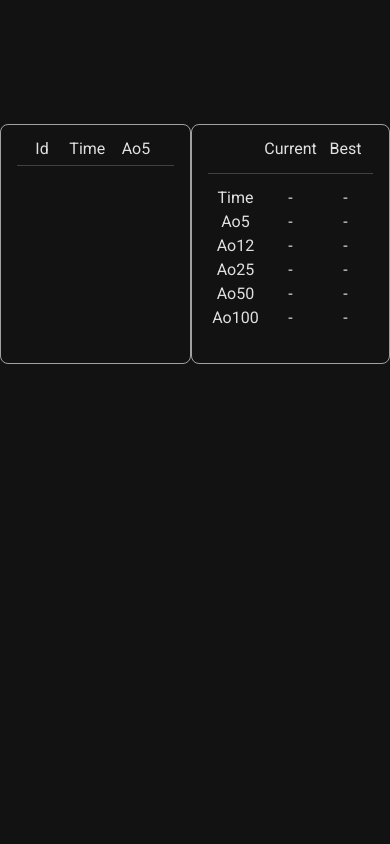
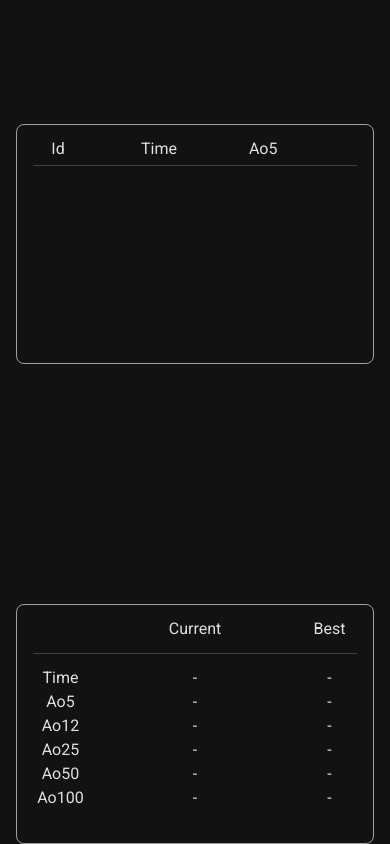
Before and after one commit to rshd0/RubikTimer, a plain HTML site: page index.html in a window 390 px wide. Shown: the part 720-1564 px from the top of the page. Before the commit the page ends 1244 px from the top, so only its background shows below. Drawn offline with Linux system fonts and the light colour scheme.

Commit message:
Improve responsive behavior: adjust font sizes in media queries, flex layout, and container padding

```diff
--- a/style/style.css
+++ b/style/style.css
@@ -66,6 +66,8 @@ body{
     max-width: 1280px;
     margin: 0 auto;
     z-index: 2;
+    padding-right: 16px;
+    padding-left: 16px;
 }
 
 .wrapper{
@@ -195,7 +197,9 @@ body{
 
 .solve-more-info{
     display: flex;
-    justify-content: space-between;
+    justify-content: center;
+    gap: 5rem;
+    flex-wrap: wrap;
 }
 
 .solves_table {
@@ -216,6 +220,10 @@ body{
     display: flex;
     justify-content: space-between;
     margin-bottom: 0.5rem;
+}
+
+.solves_table, .solves-stats{
+    flex: 1 1 18rem;
 }
 
 .solves_body .solve {
@@ -400,6 +408,9 @@ body{
 
 }
 @media only screen and (max-width: 864px){
+    .time{
+        font-size: 6rem;
+    }
     .scramble{
         font-size: 1.6rem;
     }
```
